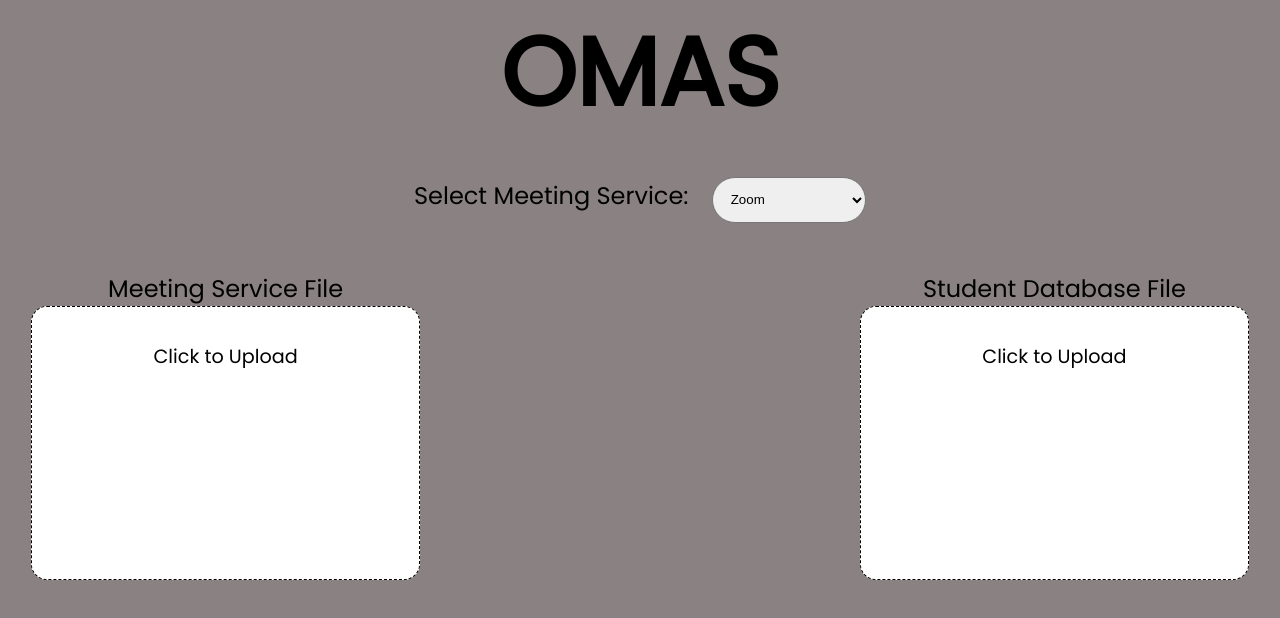
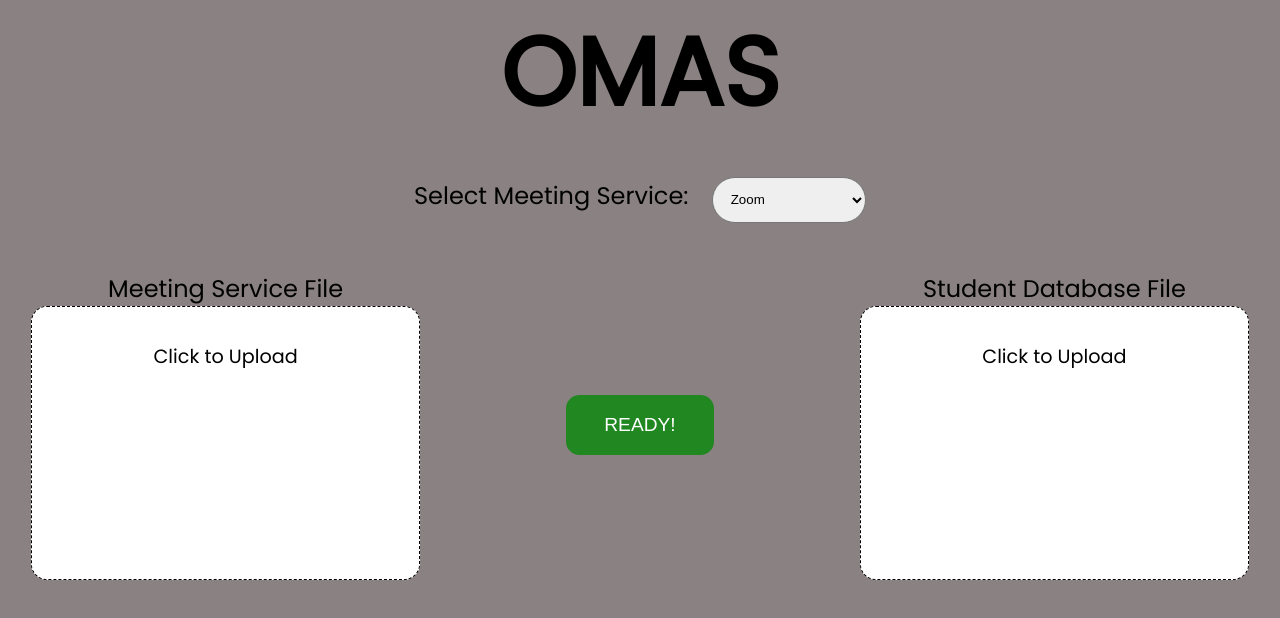
Before and after one commit to AhmadGhachim/OMAS, a React (Create React App) app in the folder frontend/: page / in a window 1280 px wide. Shown: the top 618 px of the page. Built offline with nearby package versions, Linux system fonts and the light colour scheme.

Commit message:
added a Ready button to the website and formatted the styling

```diff
--- a/frontend/src/App.css
+++ b/frontend/src/App.css
@@ -77,6 +77,27 @@ label {
   justify-content: space-between;
 }
 
+.meeting-documents button {
+  background-color: rgb(33, 135, 33);
+  height: fit-content;
+  align-self: center;
+  border: none;
+  outline: none;
+  font-size: 1.2em;
+  color: white;
+  padding: 1em 2em;
+  border-radius: 0.7em;
+  text-transform: uppercase;
+}
+
+.meeting-documents button:hover {
+  background-color: rgb(53, 171, 53);
+}
+
+.meeting-documents button:active {
+  background-color: rgba(33, 135, 33, 0.633);
+}
+
 .file {
   width: 30%;
 }
--- a/frontend/src/App.js
+++ b/frontend/src/App.js
@@ -20,6 +20,7 @@ function App() {
 
       <div className="meeting-documents">
         <File title="Meeting Service File" />
+        <button>Ready!</button>
         <File title="Student Database File" />
       </div>
 
```
